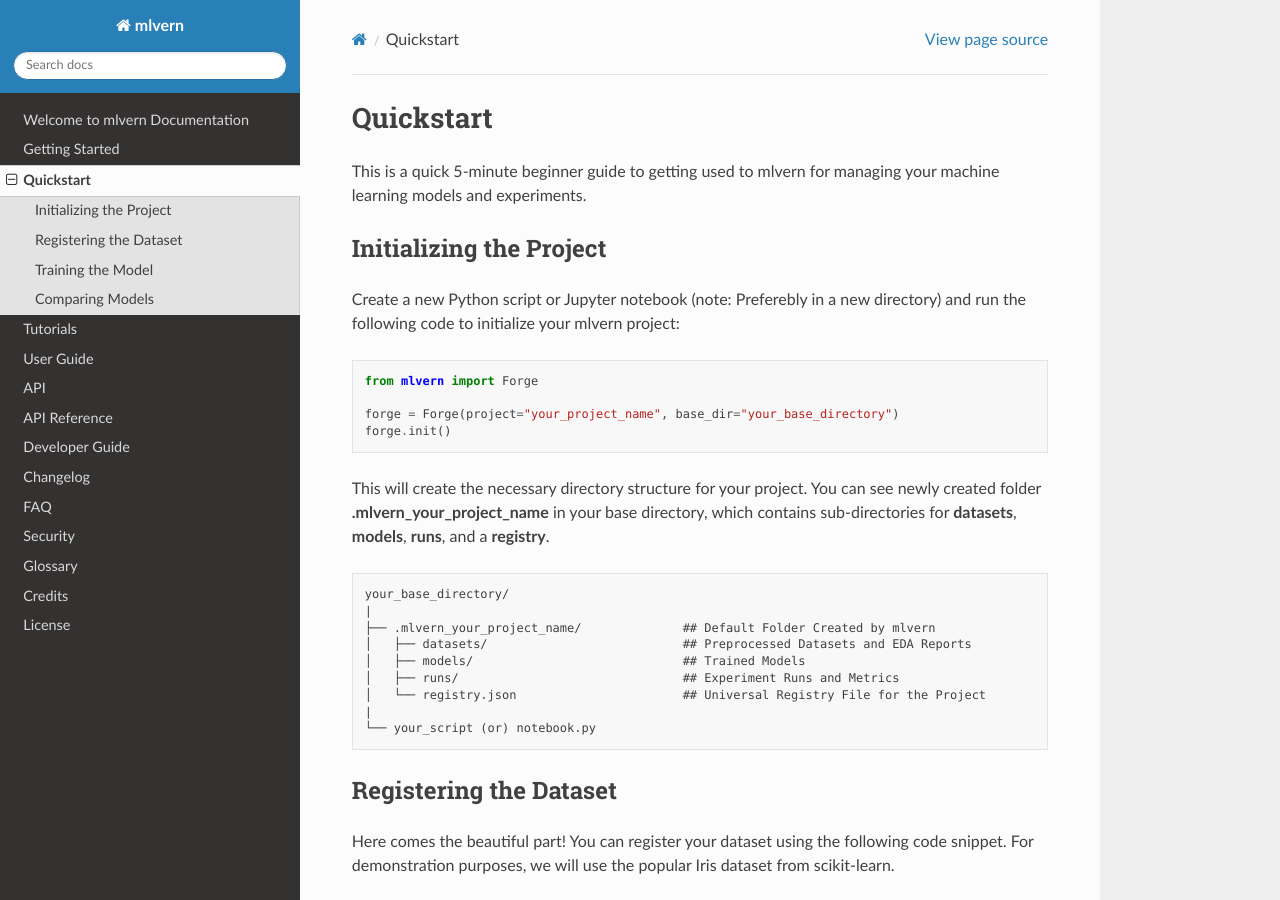
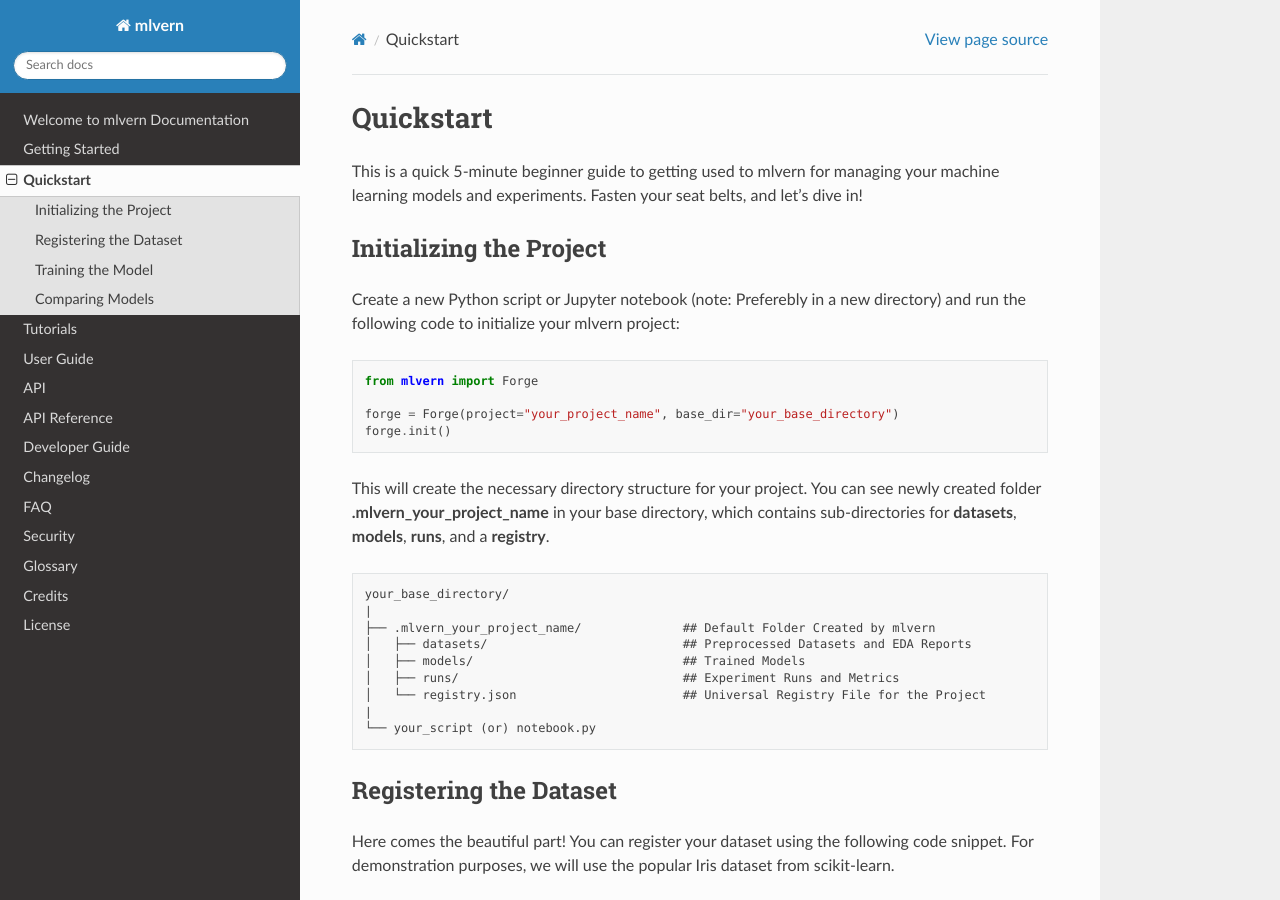
Before and after one commit to N-T-Raghava/ml-vern, a Sphinx documentation site: the page built from docs/source/quickstart.rst, in a window 1280 px wide and 900 px high. Built offline with Sphinx 7.4.7 and the Read the Docs theme 3.1.0, drawn with Linux system fonts in a browser that asks for light colours; pages that are not in the unit, such as notebooks, are missing from menus.

Commit message:
Fix: Minor bug fix in quickstart documentation

```diff
--- a/docs/source/getting_started.rst
+++ b/docs/source/getting_started.rst
@@ -31,4 +31,4 @@
    import mlvern
    print(mlvern.__version__)
 
-You're now ready to start using mlvern for your machine learning projects! For more detailed usage instructions, refer to the :doc:`Quickstart Guide <quickstart>`_.
+Now that are all set up, Let's hop on a :doc:`quick test drive of mlvern <quickstart>`, shall we?
--- a/docs/source/quickstart.rst
+++ b/docs/source/quickstart.rst
@@ -1,7 +1,7 @@
 Quickstart
 ==========
 
-This is a quick 5-minute beginner guide to getting used to mlvern for managing your machine learning models and experiments.
+This is a quick 5-minute beginner guide to getting used to mlvern for managing your machine learning models and experiments. Fasten your seat belts, and let's dive in!
 
 Initializing the Project
 -------------------------------------
```
